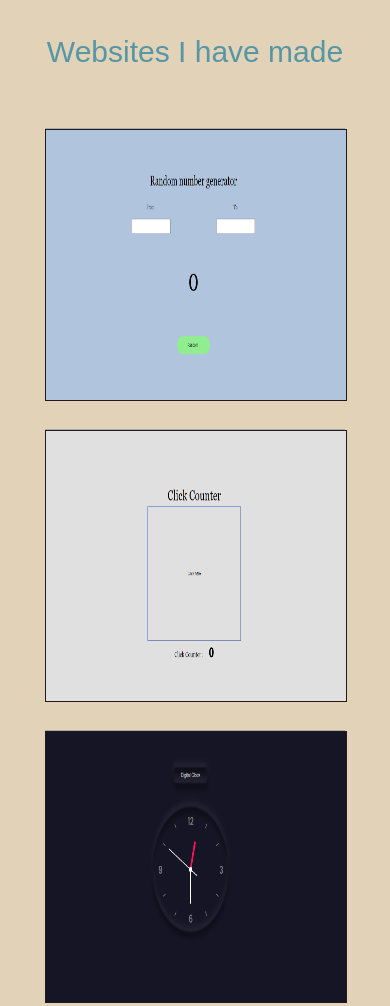
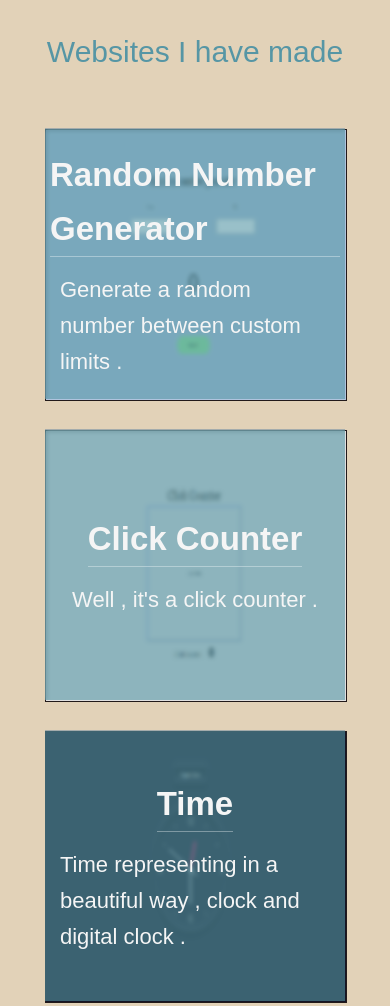
Before and after one commit to SolymanSA/SolymanAlsaid, a plain HTML site: page index.html in a window 390 px wide. Shown: the part 5763-6769 px from the top of the page. Drawn offline with Linux system fonts and the light colour scheme.

Commit message:
first commit

```diff
--- a/css/first.css
+++ b/css/first.css
@@ -331,19 +331,28 @@ p {
         margin-right: 10px;
      }
 
-     .moh {
+    .moh {
          display: none;
      }
 
-     .abilcon {
+    .abilcon {
          flex-direction: column;
      }
-     .abil2 {
+    .abil2 {
          position: relative;
          bottom: 45px;
      }
 
-     .wecon {
+    .img-overlay {
+        opacity: 1;
+        backdrop-filter: blur(2px);
+    }
+
+    .img-overlay > * {
+        transform: translateX(0px);
+    }
+
+    .wecon {
         flex-direction: column;
     }
 
```
